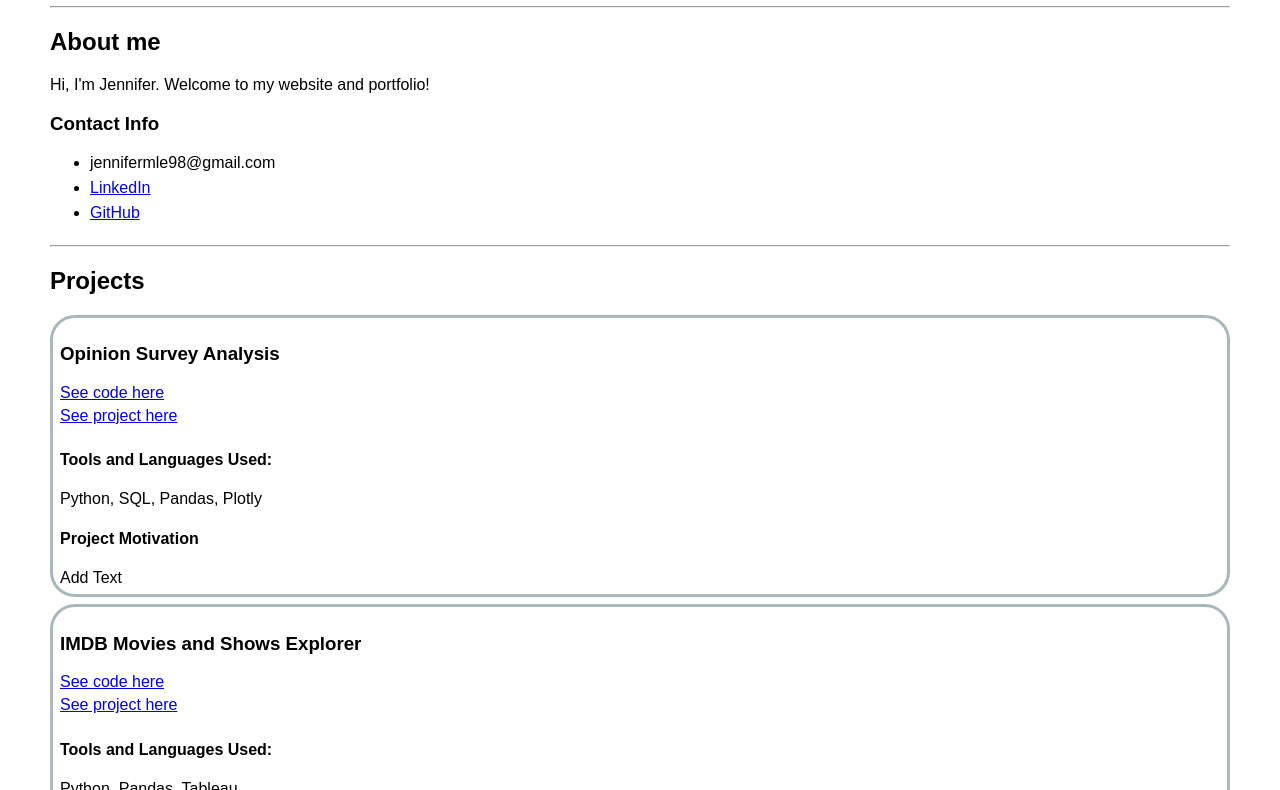
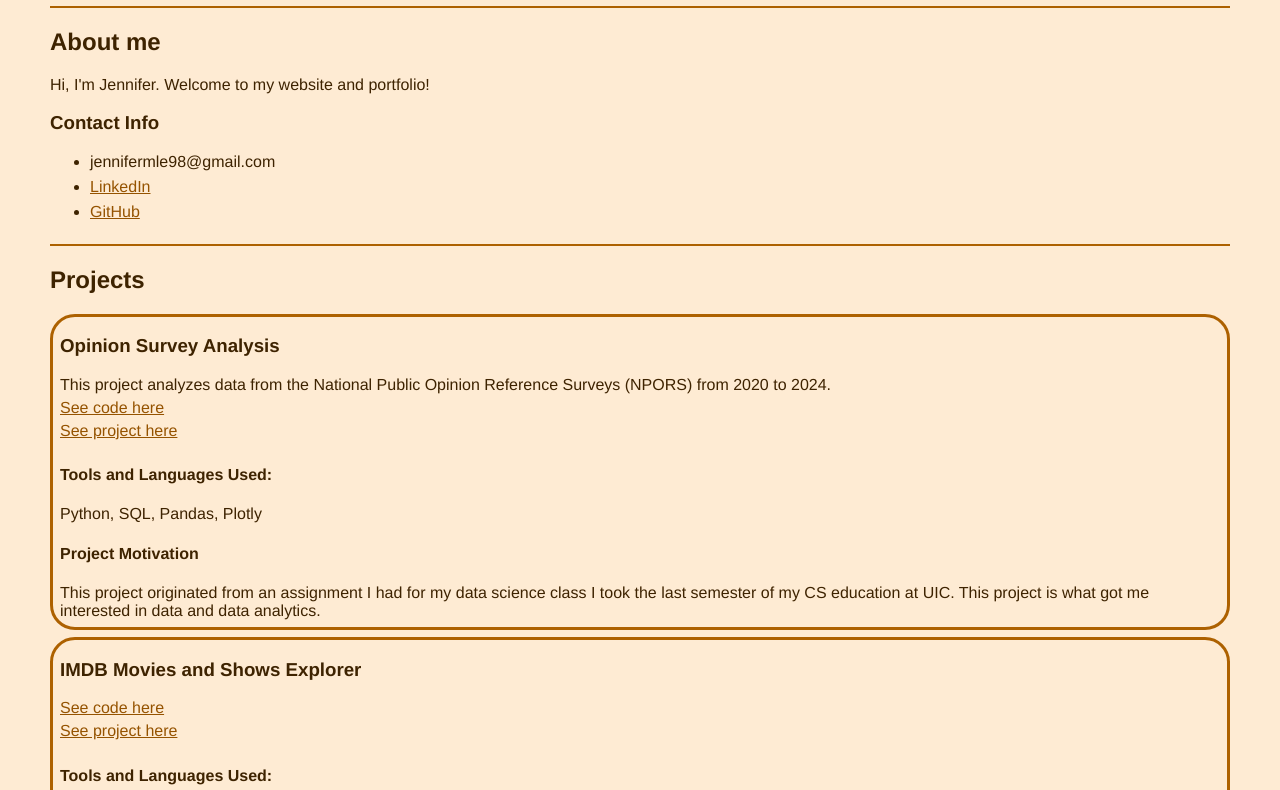
Before and after one commit to JenniferMLe/Portfolio-Website, a plain HTML site: page index.html in a window 1280 px wide. Shown: the part 102-892 px from the top of the page. Drawn offline with Linux system fonts and the light colour scheme.

Commit message:
created color theme

```diff
--- a/index.html
+++ b/index.html
@@ -4,7 +4,7 @@
     <meta charset="UTF-8">
     <meta name="viewport" content="width=device-width, initial-scale=1.0">
     <link rel="stylesheet" href="style.css">
-    <title>Jennifer's Website</title>
+    <title>Jennifer Le's Website</title>
 </head>
 <body>
     <h1>My Data Analytics Portfolio</h1>
@@ -25,6 +25,10 @@
     <div class="projectDiv">
         <h3>Opinion Survey Analysis</h3>
         <span>
+            This project analyzes data from the National Public Opinion Reference
+            Surveys (NPORS) from 2020 to 2024.
+        </span>
+        <span>
             <a href="https://github.com/JenniferMLe/Opinion-Survey-Analysis" target="_blank">
                 See code here
             </a>
@@ -36,7 +40,11 @@
         </span>
         <h4>Tools and Languages Used:</h4> Python, SQL, Pandas, Plotly
         <h4>Project Motivation</h4>
-        Add Text
+        This project originated from an assignment I had for my data science class I took
+        the last semester of my CS education at UIC.
+
+        This project is what got me interested in data
+        and data analytics.
     </div>
 
     <div class="projectDiv">
@@ -65,7 +73,7 @@
         </span>
         <span>
             <a href="https://older-adults-health-analysis-fce83fcac23d.herokuapp.com/ " target="_blank">
-                See project here
+                See project here (might take long to load)
             </a>
         </span>
         <h4>Tools and Languages Used:</h4> R, R-Shiny
--- a/style.css
+++ b/style.css
@@ -1,18 +1,33 @@
 body {
-    font-family: Arial, sans-serif;
+    font-family: Helvetica, sans-serif;
     margin: 50px;
+    background-color: #feebd3;
+    color: #3e2300
 }
-ul li {
+ul li { /* list items */
     padding-bottom: 7px;
 }
 span {
     display: block;
     padding-bottom: 5px;
 }
+hr { /* border lines */
+    background-color: #ad6100;
+    border: none;
+    height: 1.5px;
+}
+a:link { /* unvisted links */
+    color: #955300;
+    background-color: transparent;
+}
+a:visited { /* visited links */
+    color: #955300;
+    background-color: transparent;
+  }
 .projectDiv {
     border-style: solid;
-    border-color: #a9b9b9;
+    border-color: #ad6100;
     border-radius: 25px;
-    padding: 7px 7px 7px 7px;
+    padding: 0px 7px 7px 7px;
     margin-bottom: 7px;
 }
```
